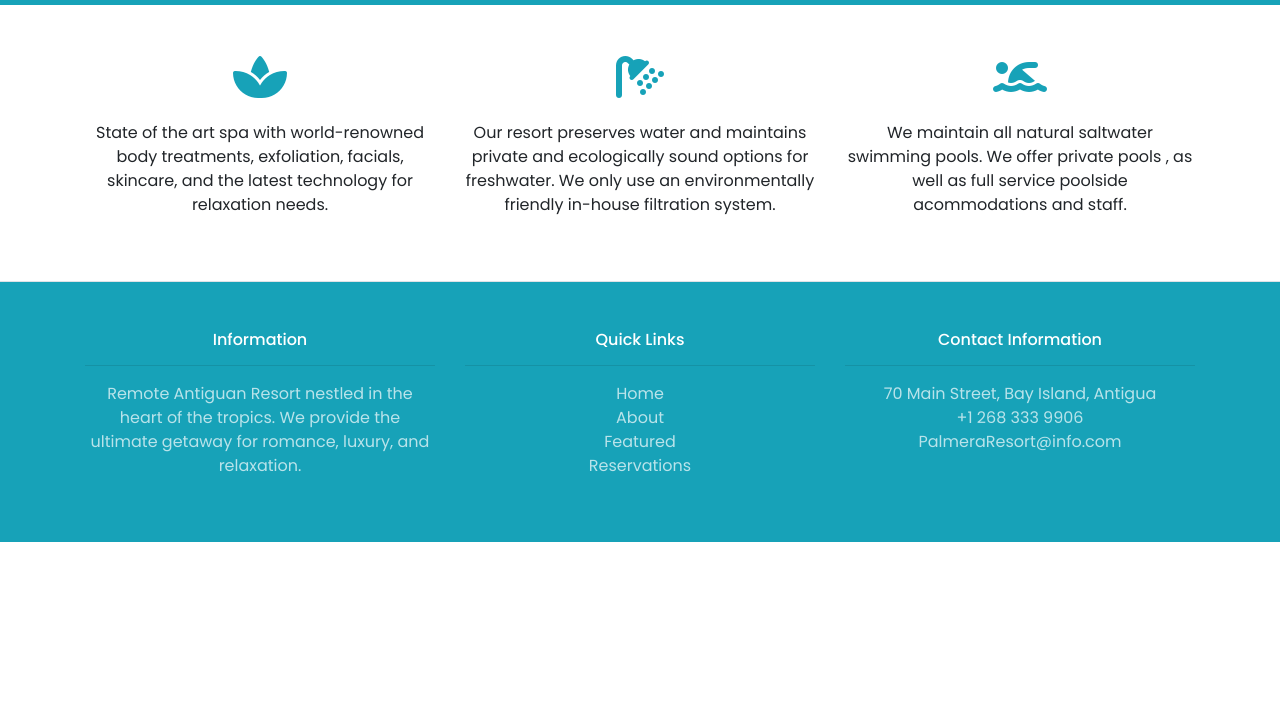
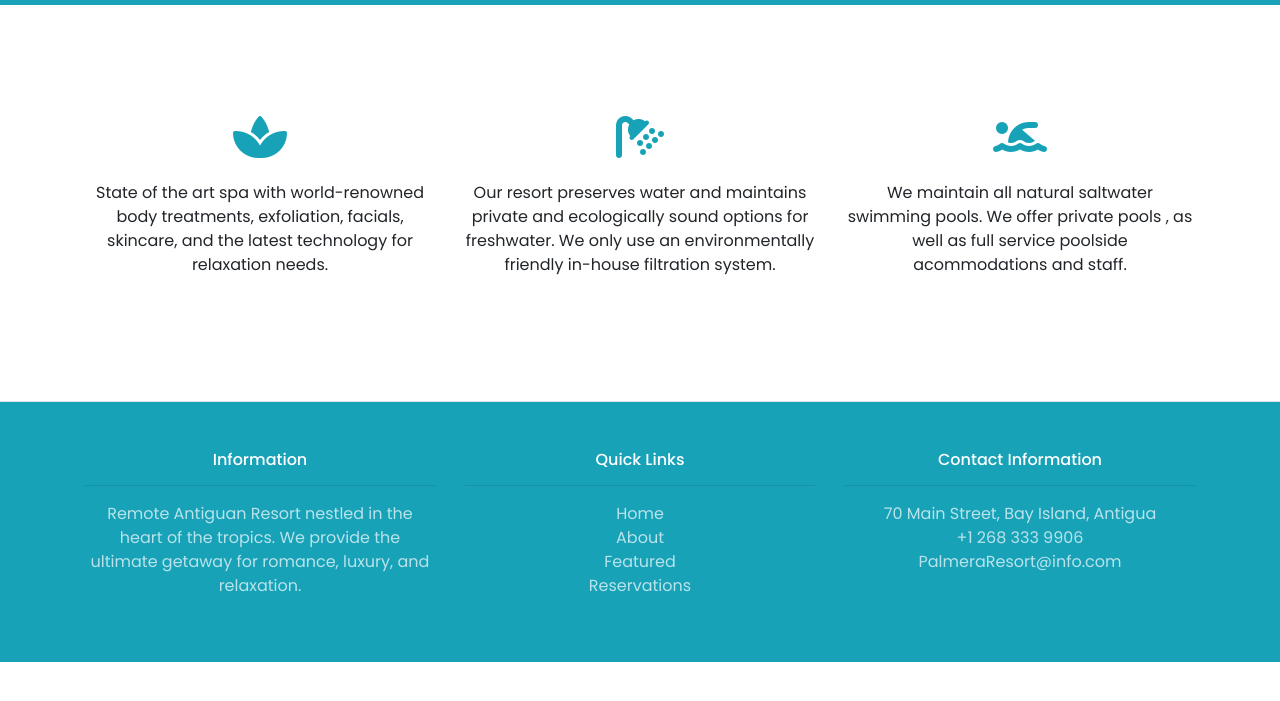
Before and after one commit to ashley-christensen/beach-bootstrap, a website: page about.html in a window 1280 px wide. Shown: the part 51-752 px from the top of the page. Drawn offline with nearby package versions, Linux system fonts and the light colour scheme.

Commit message:
padding about page

```diff
--- a/about.html
+++ b/about.html
@@ -60,7 +60,7 @@
         </div>
       </nav>
 
-      <section class="section border-bottom text-center">
+      <section class="section about-section border-bottom text-center">
         <div class="container py-5">
           <div class="row">
             <div class="col-md-4">
--- a/styles.css
+++ b/styles.css
@@ -111,3 +111,9 @@ span {
 .footer-contact {
   color: #b9e3ea;
 }
+
+/* About */
+
+.about-section {
+  padding: 60px;
+}
```
